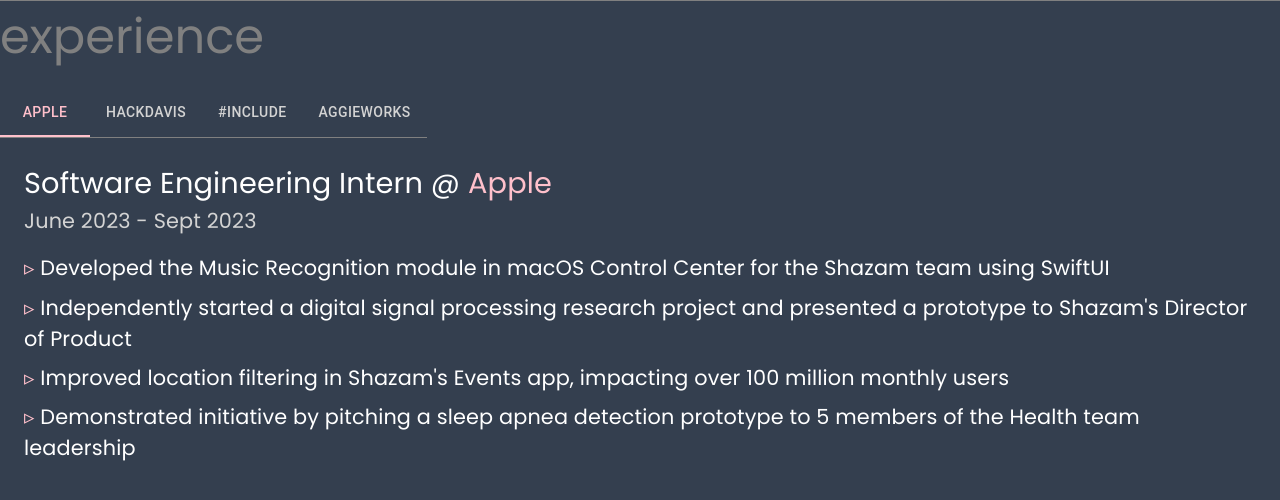
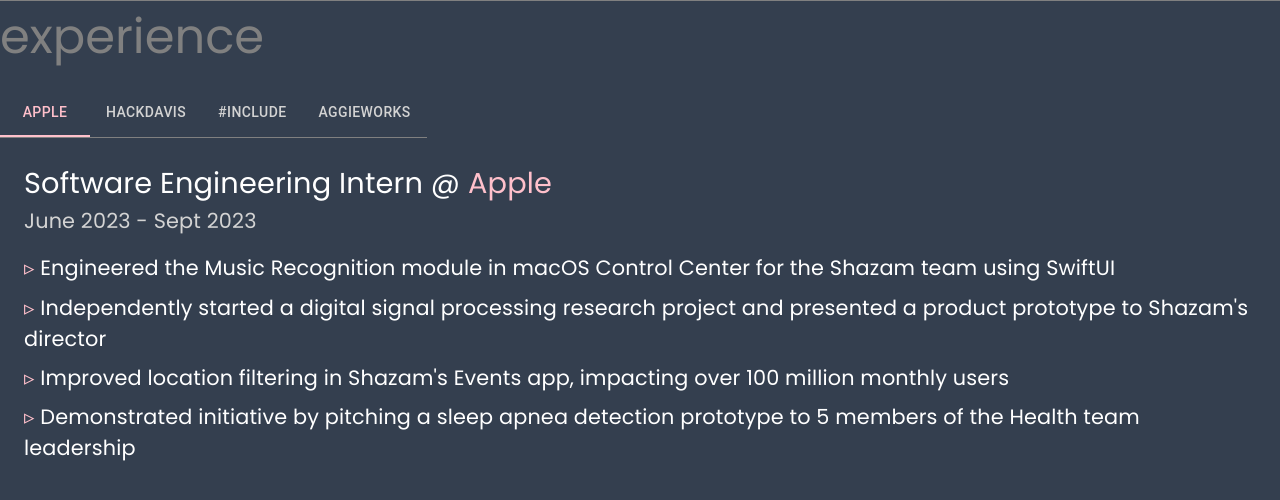
Before and after one commit to brandonw504/personal-website, a Next.js app: page /experience in a window 1280 px wide. Shown: the top 500 px of the page. Built offline with nearby package versions, Linux system fonts and the light colour scheme.

Commit message:
Updated resume

```diff
--- a/data/experienceData.js
+++ b/data/experienceData.js
@@ -4,10 +4,10 @@
         title: "Software Engineering Intern @ ",
         time: "June 2023 - Sept 2023",
         description: [
-            "Developed the Music Recognition module in macOS Control Center for the Shazam team using SwiftUI",
-            "Independently started a digital signal processing research project and presented a prototype to Shazam's Director of Product",
+            "Engineered the Music Recognition module in macOS Control Center for the Shazam team using SwiftUI",
+            "Independently started a digital signal processing research project and presented a product prototype to Shazam's director",
             "Improved location filtering in Shazam's Events app, impacting over 100 million monthly users",
-            "Demonstrated initiative by pitching a sleep apnea detection prototype to 5 members of the Health team leadership",
+            "Demonstrated initiative by pitching a sleep apnea detection prototype to 5 members of the Health team leadership"
         ]
     },
     {
@@ -16,10 +16,10 @@
         time: "Oct 2023 - Present",
         description: [
             "Built 2024.hackdavis.io and judging.hackdavis.io for California's largest student-run hackathon (1200+ attendees)",
-            "Taught SwiftUI, Next.js, and full stack web and mobile development in technical workshops",
+            "Taught SwiftUI, Next.js, Flask deployment, and full stack web and mobile development in 3 technical workshops",
             "Engineered fair matching and scoring algorithms, processing 1000+ team scores displayed on a custom dashboard",
             "Architected an authenticated REST API with MongoDB models to manage 50+ judges and 150+ teams",
-            "Developed 10+ responsive UI components such as a custom swiping image carousel and an interactive prize list",
+            "Developed 10+ responsive UI components such as a custom swiping image carousel and an interactive prize list"
         ]
     },
     {
@@ -27,10 +27,10 @@
         title: "Technical Lead @ ",
         time: "Sept 2023 - Present",
         description: [
-            "Leading a team of 20 engineers to develop a Content Management System and E-Store framework for professional clients",
-            "Taught technical workshops on GraphQL, databases, and Next.js, and performed meticulous code reviews",
-            "Developed a database migration system for MongoDB and wrote unit tests, smoothing developer workflow",
-            "Engineered a GraphQL API with Prisma and PostgreSQL to manage complex relations between entities",
+            "Leading a team of 20 engineers to develop an E-Store and Content Management System for professional clients",
+            "Taught 5+ technical workshops on GraphQL, SQL/NoSQL databases, Next.js, and system design",
+            "Architected template codebases integrating Apollo GraphQL, Prisma, and Next.js that are used in 20+ different projects",
+            "Mentored 25+ engineers over 2 years on best practices for building and deploying Next.js apps on serverless infrastructure"
         ]
     },
     {
--- a/data/techStackData.js
+++ b/data/techStackData.js
@@ -1,7 +1,7 @@
 const techStackData = [
     {
         name: "General",
-        contents: ["PostgreSQL", "MongoDB", "Unit Testing", "Authentication", "Multithreading", "Docker", "Git", "Linux"]
+        contents: ["PostgreSQL", "MongoDB", "Unit Testing", "Authentication", "Multithreading", "Google Cloud", "Docker", "Git", "Linux"]
     },
     {
         name: "Languages",
```
Also changed, not shown: 1 other file (tests, documents, lock files or other folders).
